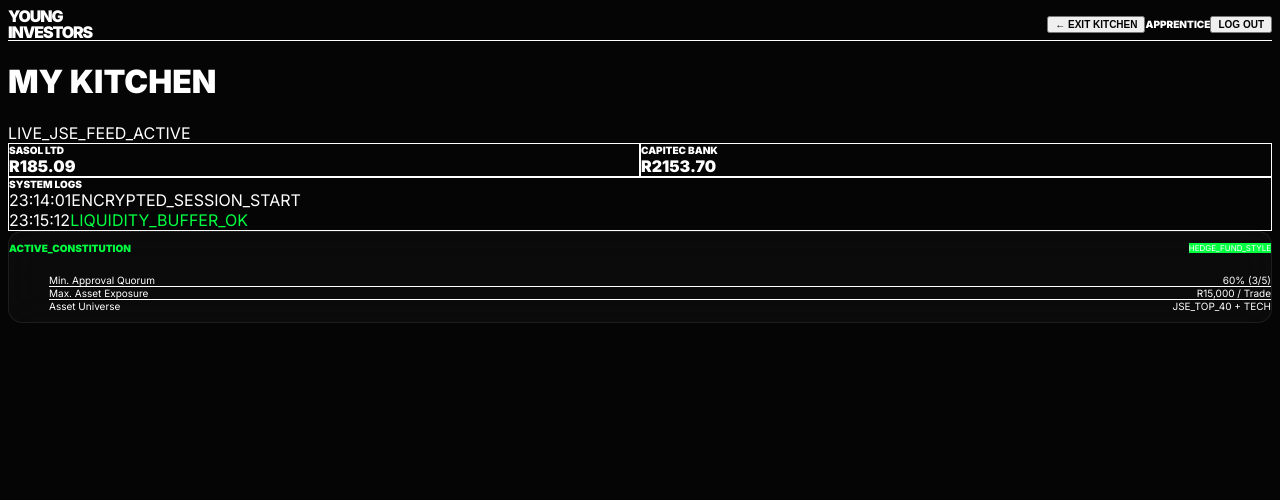
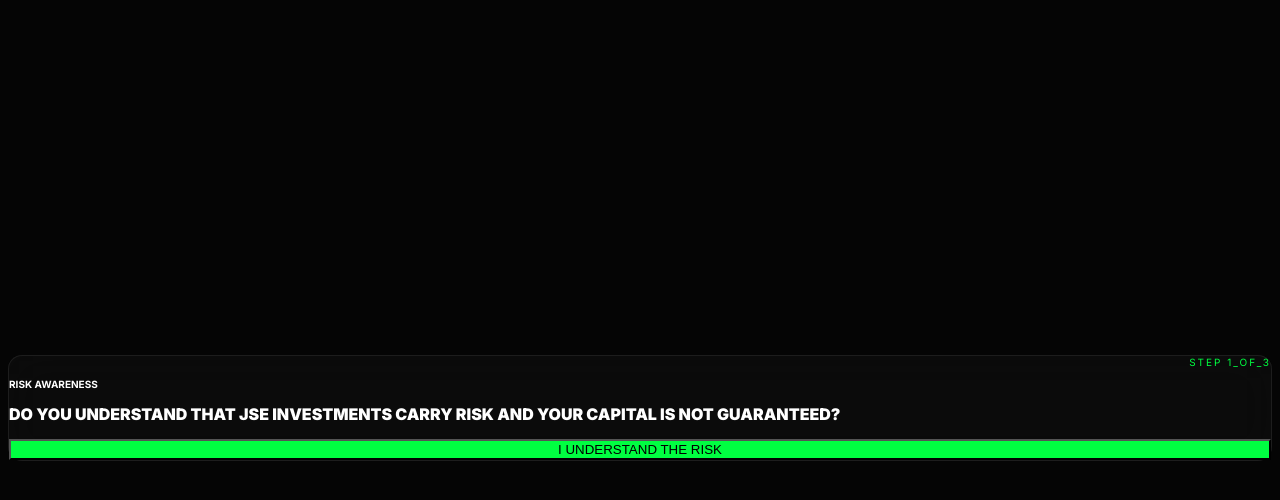
Before and after one commit to younginvestors-lounge/young-investors-mvp, a Next.js app: page /dashboard in a window 1280 px wide. Shown: the top 500 px of the page. Built offline with nearby package versions, Linux system fonts and the light colour scheme.

Commit message:
Final: Consolidated Dashboard logic with integrated Governance Quiz Gate

```diff
--- a/app/dashboard/page.tsx
+++ b/app/dashboard/page.tsx
@@ -2,51 +2,28 @@
 import React, { Suspense, useState, useEffect } from 'react';
 import { useRouter, useSearchParams } from 'next/navigation';
 
-// 1. Rename your current function to DashboardContent
 function DashboardContent() {
   const router = useRouter();
   const searchParams = useSearchParams();
+
+  // --- STATE MANAGEMENT ---
+  const [passedQuiz, setPassedQuiz] = useState(false);
+  const [quizStep, setQuizStep] = useState(0);
+  const [showLogoutModal, setShowLogoutModal] = useState(false);
+
+  // Simulation Data (Missing in your snippet)
+  const [prices, setPrices] = useState({ sasol: 152.40, capitec: 2105.00 });
+  const [logs, setLogs] = useState([{ id: 1, time: "10:00:00", msg: "TERMINAL_READY", type: 'info' }]);
+
+  // User/Kitchen Context
   const kitchenStyle = searchParams.get('style') || 'hedge';
-  const kitchenName = searchParams.get('name');
+  const kitchenName = "The Boys' Kitchen";
+  const userLevel = 1;
 
-  const [prices, setPrices] = useState({ sasol: 184.50, capitec: 2150.00 });
-  const [logs, setLogs] = useState([
-    { id: 1, time: '23:14:01', msg: 'ENCRYPTED_SESSION_START', type: 'info' },
-    { id: 2, time: '23:15:12', msg: 'LIQUIDITY_BUFFER_OK', type: 'success' }
-  ]);
-  const [showLogoutModal, setShowLogoutModal] = useState(false);
-  const [userLevel, setUserLevel] = useState(1);
+  // --- JSE LIVE FEED SIMULATOR ---
+  useEffect(() => {
+    if (!passedQuiz) return; // Only run simulator once passed
 
-  // ADD THIS STATE AT THE TOP OF DashboardContent
-const [passedQuiz, setPassedQuiz] = useState(false);
-
-{/* RESTORED QUIZ SECTION */}
-{!passedQuiz && (
-  <div className="precision-card p-8 bg-[#00FF41]/10 border border-[#00FF41] mb-8 animate-pulse">
-    <div className="flex items-center gap-3 mb-4">
-      <div className="w-2 h-2 bg-[#00FF41] rounded-full" />
-      <h3 className="text-[10px] font-black uppercase tracking-widest text-[#00FF41]">Governance_Certification_Required</h3>
-    </div>
-    <p className="text-xl font-[900] uppercase tracking-tighter mb-6">
-      Do you agree to abide by the consensus of the Kitchen and never trade without a 3/5 majority?
-    </p>
-    <button
-      onClick={() => setPassedQuiz(true)}
-      className="w-full py-4 bg-[#00FF41] text-black font-black text-xs uppercase tracking-widest hover:bg-white transition-all"
-    >
-      I_CONFIRM_UNDERSTANDING
-    </button>
-  </div>
-)}
-
-{passedQuiz && (
-  <div className="text-[10px] font-black text-[#00FF41] mb-4 uppercase tracking-[0.3em]">
-    ✓ Governance_Certified_User_Active
-  </div>
-)}
-
-  // JSE LIVE FEED SIMULATOR
-  useEffect(() => {
     const interval = setInterval(() => {
       setPrices(prev => ({
         sasol: prev.sasol + (Math.random() * 2 - 1),
@@ -67,10 +44,52 @@
       }
     }, 3000);
     return () => clearInterval(interval);
-  }, []);
+  }, [passedQuiz]);
 
+  // --- QUESTIONS DATA ---
+  const questions = [
+    { title: "Risk Awareness", q: "Do you understand that JSE investments carry risk and your capital is not guaranteed?", btn: "I UNDERSTAND THE RISK" },
+    { title: "Governance Quorum", q: "A trade only executes if the 3/5 majority (60%) is reached. Do you accept this collective rule?", btn: "I ACCEPT THE GOVERNANCE" },
+    { title: "Mandate Compliance", q: "Will you strictly abide by your chosen Kitchen's Asset Universe and trading limits?", btn: "I AGREE TO THE CONSTITUTION" }
+  ];
+
+  // --- UX LOGIC: CONDITIONAL RENDERING ---
+
+  // 1. SHOW QUIZ FIRST
+  if (!passedQuiz) {
+    return (
+      <div className="min-h-screen bg-black flex items-center justify-center p-6 font-sans">
+        <div className="max-w-xl w-full precision-card p-10 bg-[#00FF41]/5 border border-[#00FF41]/30 rounded-lg">
+          <div className="flex justify-between items-center mb-8">
+            <div className="flex gap-2">
+              {[0, 1, 2].map((i) => (
+                <div key={i} className={`h-1 w-12 rounded-full ${i <= quizStep ? 'bg-[#00FF41]' : 'bg-zinc-800'}`} />
+              ))}
+            </div>
+            <span className="text-[10px] font-black text-[#00FF41] uppercase tracking-[0.2em]">Step {quizStep + 1}_of_3</span>
+          </div>
+          <h3 className="text-[10px] font-black uppercase tracking-widest text-zinc-500 mb-2">{questions[quizStep].title}</h3>
+          <p className="text-3xl font-[900] uppercase tracking-tighter leading-none mb-8">
+            {questions[quizStep].q}
+          </p>
+          <button
+            onClick={() => {
+              if (quizStep < 2) setQuizStep(quizStep + 1);
+              else setPassedQuiz(true);
+            }}
+            className="w-full py-5 bg-[#00FF41] text-black font-black text-xs uppercase tracking-widest hover:bg-white transition-all rounded-sm"
+          >
+            {questions[quizStep].btn}
+          </button>
+        </div>
+      </div>
+    );
+  }
+
+  // 2. SHOW FULL DASHBOARD AFTER QUIZ
   return (
-    <div className="min-h-screen bg-black text-white px-6 font-sans">
+    <div className="min-h-screen bg-black text-white px-6 font-sans animate-in fade-in duration-1000">
+      {/* NAV */}
       <nav className="max-w-7xl mx-auto h-24 flex justify-between items-center border-b border-white/10">
         <div className="flex flex-col leading-none cursor-pointer" onClick={() => router.push('/')}>
           <span className="text-3xl font-[900] tracking-[-0.07em] uppercase">Young</span>
@@ -78,39 +97,29 @@
         </div>
 
         <div className="flex items-center gap-6">
-          <button
-            onClick={() => router.push('/create-kitchen')}
-            className="text-zinc-500 hover:text-white text-[10px] font-[900] uppercase tracking-widest transition-colors"
-          >
+          <button onClick={() => router.push('/create-kitchen')} className="text-zinc-500 hover:text-white text-[10px] font-[900] uppercase tracking-widest transition-colors">
             ← Exit Kitchen
           </button>
-
           <div className={`px-4 py-2 rounded-sm text-[10px] font-[900] uppercase tracking-tighter ${userLevel >= 2 ? 'bg-[#00FF41] text-black' : 'bg-zinc-800 text-zinc-400'}`}>
             {userLevel === 1 ? 'Apprentice' : 'Sous-Chef'}
           </div>
-
-          <button
-            onClick={() => setShowLogoutModal(true)}
-            className="text-zinc-500 hover:text-red-500 text-[10px] font-[900] uppercase tracking-widest transition-colors"
-          >
+          <button onClick={() => setShowLogoutModal(true)} className="text-zinc-500 hover:text-red-500 text-[10px] font-[900] uppercase tracking-widest transition-colors">
             Log Out
           </button>
         </div>
       </nav>
 
+      {/* MAIN CONTENT */}
       <main className="max-w-7xl mx-auto py-12 grid grid-cols-12 gap-8">
         <div className="col-span-12 lg:col-span-8">
           <div className="mb-8">
-             <h1 className="text-4xl font-[900] uppercase tracking-tighter mb-2">
-              {kitchenName || 'My Kitchen'}
-            </h1>
-            <div className="flex items-center gap-2 text-zinc-500 text-xs font-mono">
+            <h1 className="text-4xl font-[900] uppercase tracking-tighter mb-2">{kitchenName}</h1>
+            <div className="flex items-center gap-2 text-[#00FF41] text-[10px] font-black uppercase tracking-[0.2em]">
               <span className="w-2 h-2 bg-[#00FF41] rounded-full animate-pulse"></span>
-              LIVE_JSE_FEED_ACTIVE
+              Governance_Certified_Session_Active
             </div>
           </div>
 
-          {/* PRICES GRID */}
           <div className="grid grid-cols-2 gap-4 mb-8">
             <div className="p-6 bg-zinc-950 border border-white/10 rounded-lg">
               <div className="text-zinc-500 text-[10px] font-[900] uppercase tracking-widest mb-2">Sasol Ltd</div>
@@ -122,35 +131,31 @@
             </div>
           </div>
 
-          {/* LOGS */}
+          {/* EXCHANGE FEED LOGS */}
           <div className="bg-zinc-950 border border-white/10 rounded-lg p-6 font-mono text-xs">
-            <div className="text-zinc-500 text-[10px] font-[900] uppercase tracking-widest mb-4">System Logs</div>
+            <div className="text-zinc-500 text-[10px] font-[900] uppercase tracking-widest mb-4">Live_System_Logs</div>
             <div className="space-y-2">
               {logs.map(log => (
                 <div key={log.id} className="flex gap-4">
-                  <span className="text-zinc-600">{log.time}</span>
-                  <span className={log.type === 'success' ? 'text-[#00FF41]' : 'text-zinc-300'}>{log.msg}</span>
+                  <span className="text-zinc-600">[{log.time}]</span>
+                  <span className={log.type === 'info' ? 'text-[#00FF41]' : 'text-zinc-300'}>{log.msg}</span>
                 </div>
               ))}
             </div>
           </div>
         </div>
 
+        {/* SIDEBAR */}
         <div className="col-span-12 lg:col-span-4">
-          {/* KITCHEN CONSTITUTION BOX */}
-          <div className="precision-card p-6 bg-[#00FF41]/5 border border-[#00FF41]/20 mb-6 rounded-lg">
+          <div className="precision-card p-6 bg-[#00FF41]/5 border border-[#00FF41]/20 rounded-lg">
             <div className="flex justify-between items-center mb-4">
               <h3 className="text-[10px] font-[900] uppercase tracking-widest text-[#00FF41]">Active_Constitution</h3>
-              <span className="text-[8px] bg-[#00FF41] text-black px-2 py-0.5 font-black rounded-sm uppercase">{kitchenStyle === 'mutual' ? 'Slow_Cook_Style' : 'Hedge_Fund_Style'}</span>
+              <span className="text-[8px] bg-[#00FF41] text-black px-2 py-0.5 font-black rounded-sm uppercase">{kitchenStyle === 'mutual' ? 'Slow_Cook' : 'Hedge_Fund'}</span>
             </div>
             <ul className="space-y-2 text-[10px] font-medium text-zinc-400">
               <li className="flex justify-between border-b border-white/5 pb-1">
                 <span>Min. Approval Quorum</span>
                 <span className="text-white">{kitchenStyle === 'mutual' ? '80% (4/5)' : '60% (3/5)'}</span>
-              </li>
-              <li className="flex justify-between border-b border-white/5 pb-1">
-                <span>Max. Asset Exposure</span>
-                <span className="text-white">{kitchenStyle === 'mutual' ? 'R5,000 / Trade' : 'R15,000 / Trade'}</span>
               </li>
               <li className="flex justify-between">
                 <span>Asset Universe</span>
@@ -161,19 +166,15 @@
         </div>
       </main>
 
-      {/* LOGOUT CONFIRMATION MODAL */}
+      {/* MODAL */}
       {showLogoutModal && (
         <div className="fixed inset-0 bg-black/80 flex items-center justify-center z-50 backdrop-blur-sm">
           <div className="bg-zinc-950 border border-white/10 p-8 rounded-lg max-w-sm w-full mx-4">
             <h3 className="text-xl font-[900] uppercase tracking-tighter mb-2">Confirm Exit</h3>
             <p className="text-zinc-500 text-xs font-medium mb-8">Are you sure you want to log out of your session?</p>
             <div className="flex gap-4">
-              <button onClick={() => setShowLogoutModal(false)} className="flex-1 py-3 bg-zinc-900 text-white font-[900] text-[10px] uppercase tracking-widest rounded hover:bg-zinc-800 transition-colors">
-                Cancel
-              </button>
-              <button onClick={() => router.push('/')} className="flex-1 py-3 bg-white text-black font-[900] text-[10px] uppercase tracking-widest rounded hover:bg-red-500 hover:text-white transition-colors">
-                Log Out
-              </button>
+              <button onClick={() => setShowLogoutModal(false)} className="flex-1 py-3 bg-zinc-900 text-white font-[900] text-[10px] uppercase tracking-widest rounded hover:bg-zinc-800 transition-colors">Cancel</button>
+              <button onClick={() => router.push('/')} className="flex-1 py-3 bg-white text-black font-[900] text-[10px] uppercase tracking-widest rounded hover:bg-red-500 hover:text-white transition-colors">Log Out</button>
             </div>
           </div>
         </div>
@@ -182,16 +183,9 @@
   );
 }
 
-// 2. Export a main Dashboard function that wraps the content in Suspense
 export default function Dashboard() {
   return (
-    <Suspense fallback={
-      <div className="min-h-screen bg-black flex items-center justify-center">
-        <div className="text-[#00FF41] font-[900] uppercase tracking-[0.3em] animate-pulse">
-          INITIALIZING_TERMINAL...
-        </div>
-      </div>
-    }>
+    <Suspense fallback={<div className="min-h-screen bg-black flex items-center justify-center text-[#00FF41] font-[900]">INITIALIZING_TERMINAL...</div>}>
       <DashboardContent />
     </Suspense>
   );
```
